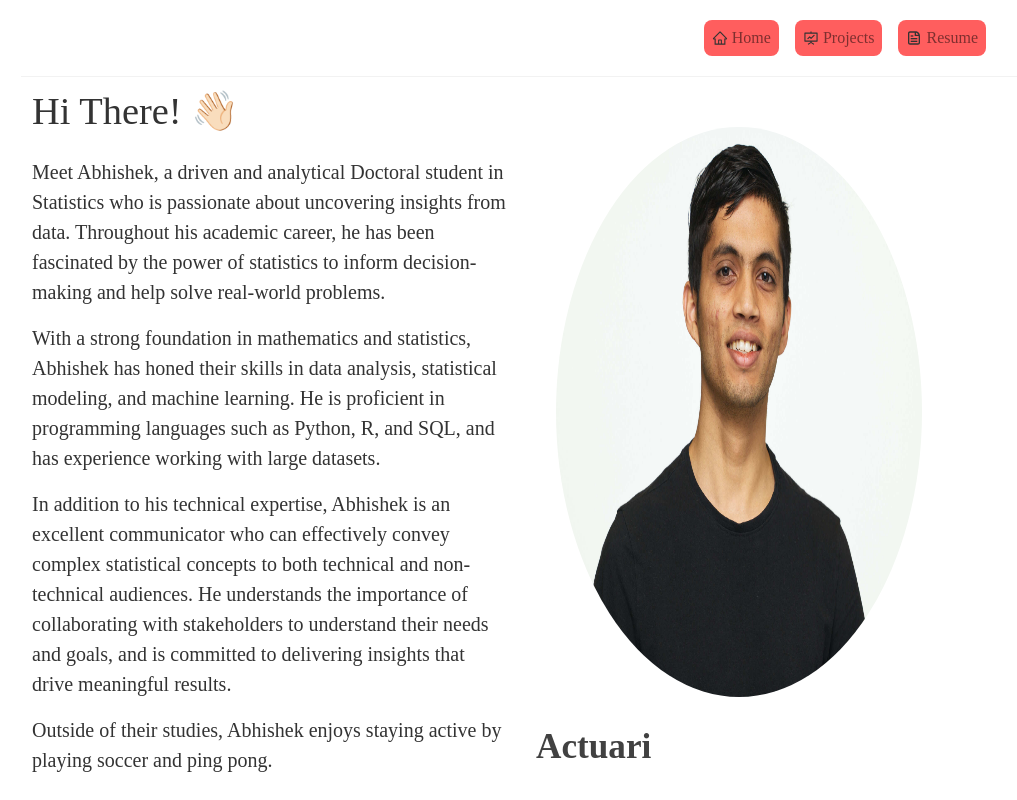
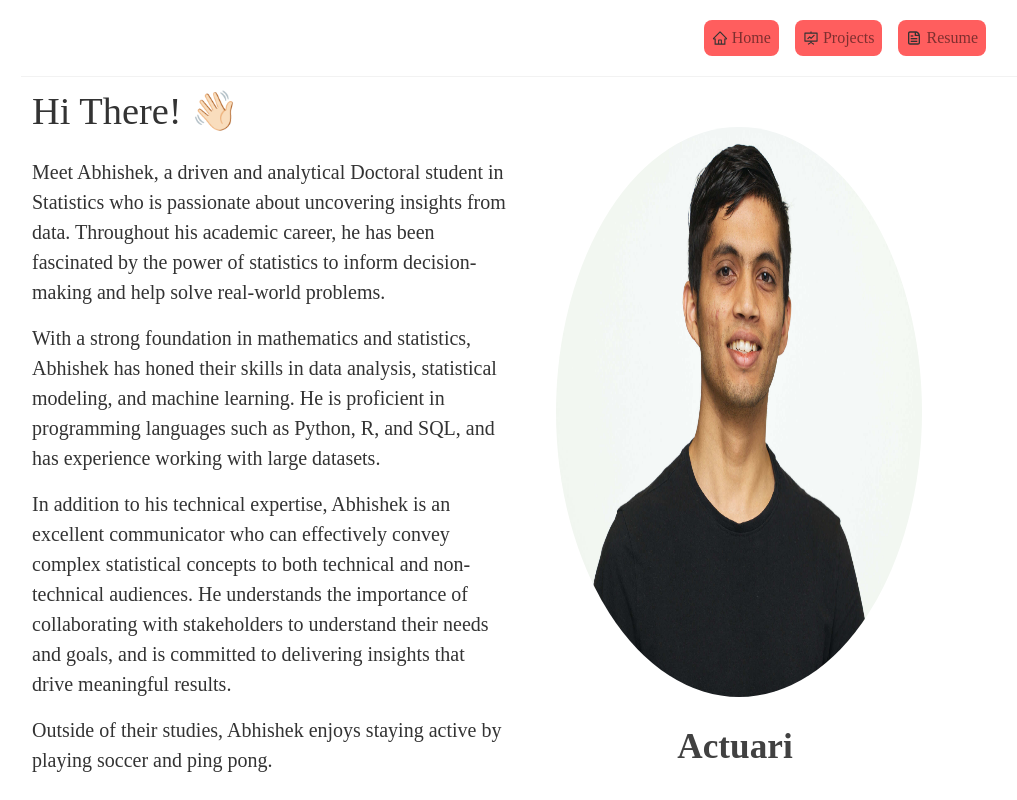
Before and after one commit to kafleBeast/kafle-portfolio, a React (Create React App) app: page / in a window 1280 px wide. Shown: the top 800 px of the page, without its empty margins (119-1136 px from the left). Built offline with nearby package versions, Linux system fonts and the light colour scheme; the HTML template or start-up script is replaced by a standard one.

Commit message:
Update LandingPage.js
centering typewriter

```diff
--- a/src/LandingPage.js
+++ b/src/LandingPage.js
@@ -52,7 +52,7 @@ const LandingPage = () => {
 
                     </Col>
 
-                    <Col md={5}>
+                    <Col md={5} className= "text-center">
                         <img src={myImg} className="profile-pic" alt="avatar" />
                         <div className="heading-type">
                             <Typewriter
@@ -69,7 +69,7 @@ const LandingPage = () => {
                                     deleteSpeed: 80,
                                 }}
                             />
-                    </div>
+                        </div>
 
                     </Col>
                 </Row>
```
